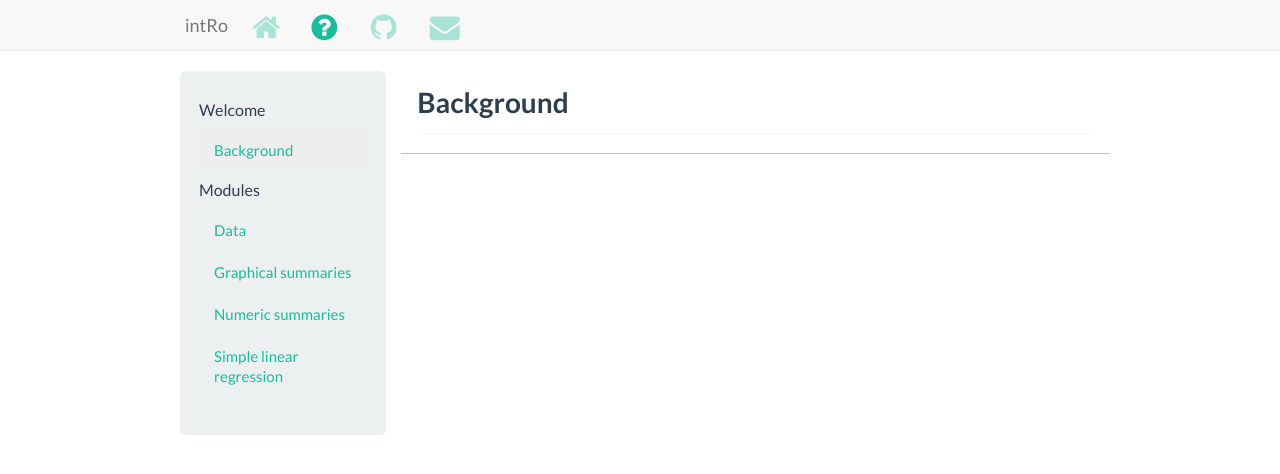
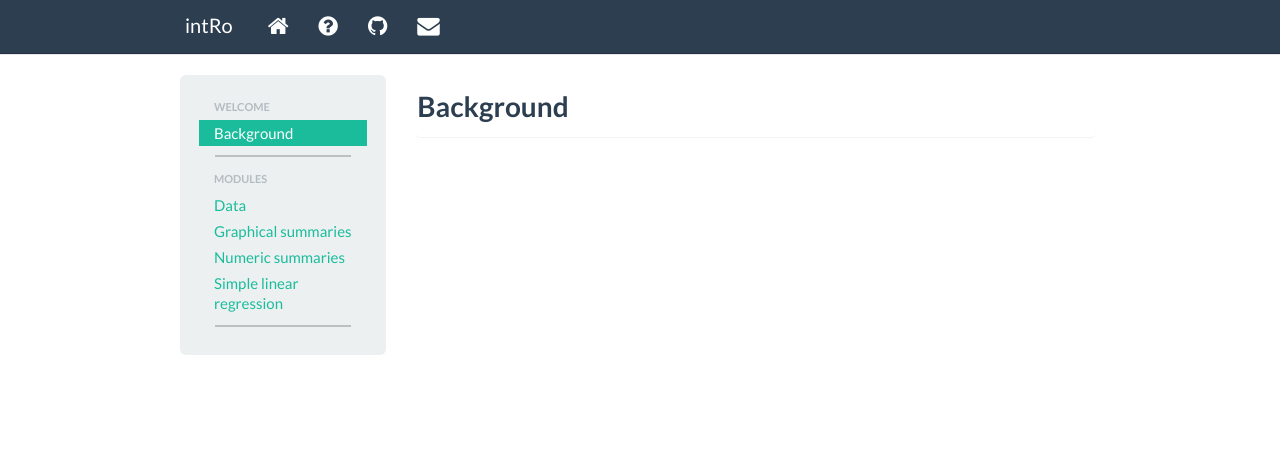
Before and after one commit to gammarama/intRo, a Jekyll site: the page built from index.html, in a window 1280 px wide. Shown: the top 474 px of the page. Built offline with Jekyll 4.4.1, drawn with Linux system fonts in a browser that asks for light colours; nearby versions of some CDN libraries; Markdown is read by kramdown in place of the engine named in the settings.

Commit message:
style sheet working ish

```diff
--- a/_layouts/layout.html
+++ b/_layouts/layout.html
@@ -12,7 +12,7 @@
         <![endif]-->
 
         <!-- Custom CSS -->
-        <link rel="stylesheet" type="text/css" href="assets/stylesheets/style.css">
+        <!--<link rel="stylesheet" type="text/css" href="assets/stylesheets/style.css">-->
         <link rel="stylesheet" type="text/css" href="assets/stylesheets/bootstrap.min.css">
         <link href="//netdna.bootstrapcdn.com/font-awesome/4.0.3/css/font-awesome.css" rel="stylesheet">
 		<script src="assets/javascripts/active_toggle.js"></script>
@@ -22,24 +22,20 @@
     <!-- HTML code from Bootply.com editor -->
 
     <body>
-		<header class="navbar navbar-default navbar-static-top" role="banner">
-		  <div class="container">
-			<div class="navbar-header">
-			  <button class="navbar-toggle" type="button" data-toggle="collapse" data-target=".navbar-collapse">
-				<span class="sr-only">Toggle navigation</span>
-				<span class="icon-bar"></span>
-				<span class="icon-bar"></span>
-				<span class="icon-bar"></span>
-			  </button>
-			  <a href="/" class="navbar-brand">{{ site.name }}</a>
-			</div>
-			<nav class="collapse navbar-collapse" id="nav" role="navigation">
-					{% for item in site.links %}
-						<a href="{{ item.href }}" class="fa {{ item.class }} {% if forloop.index == 2 %}active{% endif %} " target="{{ item.target }}"><span>{{ item.name | capitalize }}</span></a>
-					{% endfor %}
-			</nav>
+		<div class="navbar navbar-default navbar-static-top">
+		  <div class="navbar-inner">
+			  <div class="container">
+				<span class="brand pull-left">{{ site.name }}</span>
+				<ul class="nav">
+						{% for item in site.links %}
+							<li>
+								<a href="{{ item.href }}" class="fa {{ item.class }} {% if forloop.index == 2 %}active{% endif %} " target="{{ item.target }}"></a>
+							</li>
+						{% endfor %}
+				<ul>
+			  </div>
 		  </div>
-		</header>
+		</div>
 
 
 
@@ -48,13 +44,14 @@
 			<div class="row">
 				<div class="col-md-3" id="leftCol">
 					<div class="well">
-					<ul class="nav nav-stacked" id="sidebar">
+					<ul class="nav nav-list" id="sidebar">
 						{% for nav in site.data.nav.structure %}
 							{% assign first = forloop.first %}
-							<h5>{{ nav.section }}</h5>
+							<li class='nav-header'>{{ nav.section }}</li>
 							{% for sub in nav.subsection %}
 								<li class='{% if forloop.first and first %}active{% endif %}'><a class='{% if forloop.first and first %}active{% endif %}' href='#{{ sub }}'>{{ sub | replace: '-', ' ' | capitalize }}</a></li>
 							{% endfor %}
+							<li class='divider'></li>
 						{% endfor %}
 					</ul>
 					</div>
```
Also changed, not shown: 2 other files.
